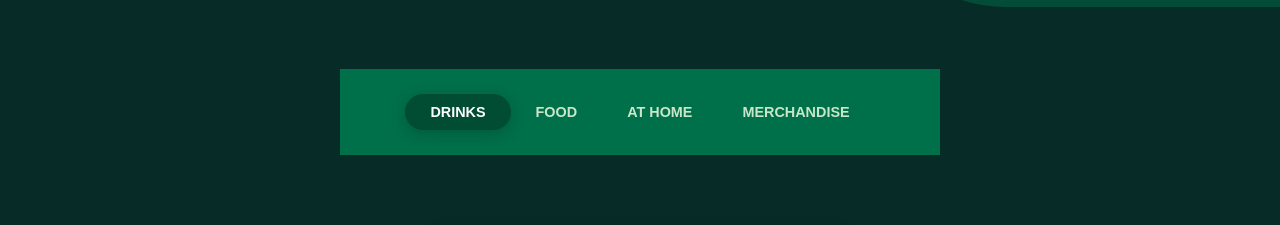
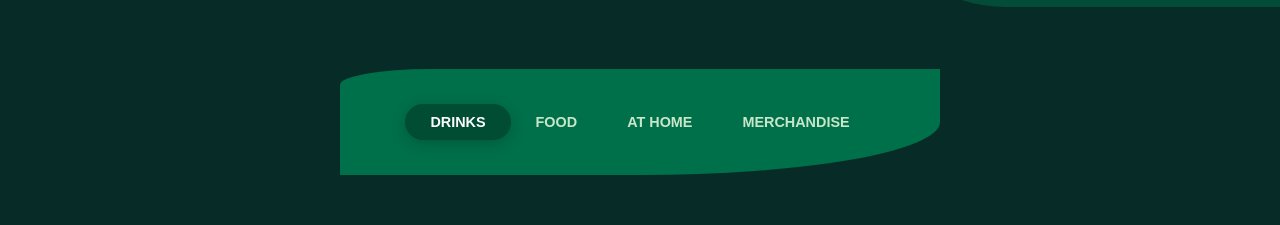
Before and after one commit to Santhosh-Kumar-2004/starbucks-insights-source-page, a React (Vite) app: page / in a window 1280 px wide. Shown: the part 653-878 px from the top of the page. Built offline with nearby package versions, Linux system fonts and the light colour scheme.

Commit message:
UPdating css of prodcut page

```diff
--- a/src/styles/Product.css
+++ b/src/styles/Product.css
@@ -15,7 +15,7 @@
 /* Top Navigation / Category Bar */
 .product-navbar {
   background-color: #00704a; /* Starbucks green */
-  padding: 25px 20px;
+  padding: 35px 20px;
   display: flex;
   max-width: 600px;
   /* text-align: center;
@@ -24,6 +24,8 @@
   justify-content: center;
   margin: auto;
   margin-bottom: 60px;
+
+  border-radius: 15% 0% 50% 0%;
 }
 
 .category-list {
```
